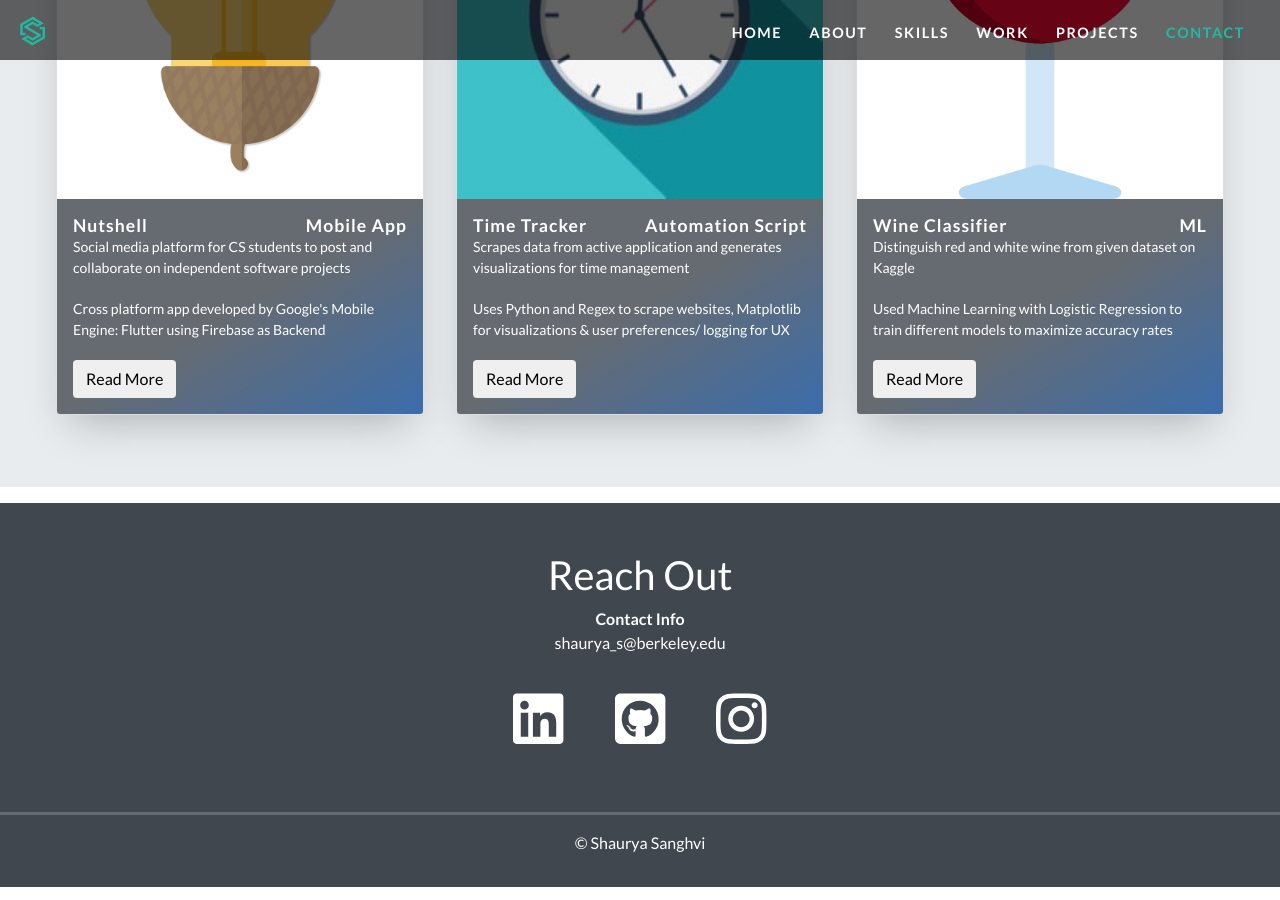
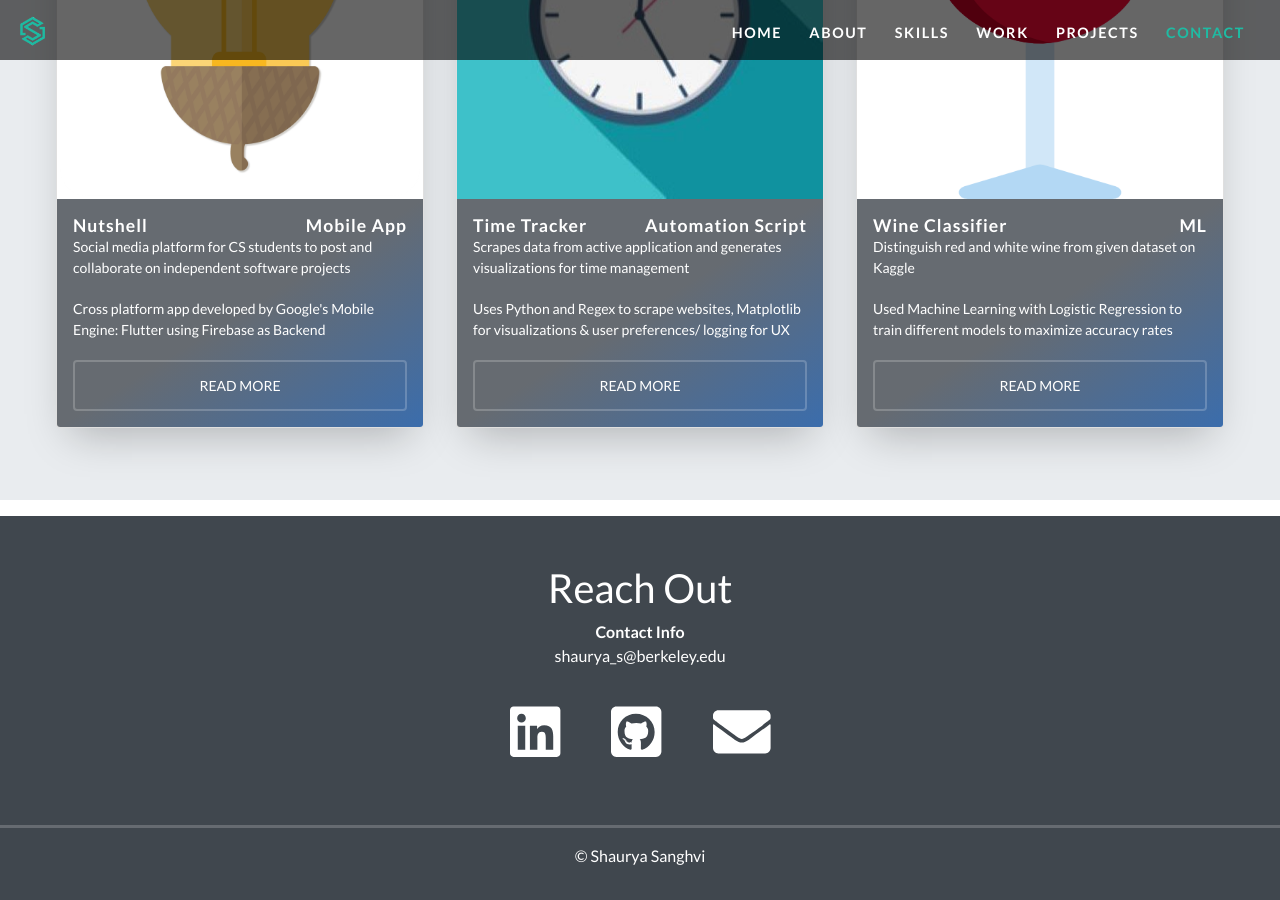
Before and after one commit to ShauryaS99/ShauryaS99.github.io, a Jekyll site: the page myWebsite/index.html, which Jekyll copies as it is, in a window 1280 px wide and 900 px high, scrolled down 3031 px. Built offline with Jekyll 4.4.1, drawn with Linux system fonts in a browser that asks for light colours; nearby versions of some CDN libraries.

Commit message:
fixed some css stuff for projects

```diff
--- a/myWebsite/index.html
+++ b/myWebsite/index.html
@@ -514,8 +514,8 @@
 			<i class="fab fa-linkedin"></i></a>
 			<a href="https://www.github.com/ShauryaS99" target = "_blank">
 			<i class="fab fa-github-square"></i></a>
-			<a href="https://www.instagram.com/" target = "_blank">
-			<i class="fab fa-instagram"></i></a>
+			<a href="mailto:shaurya_s@berkeley.edu?Subject=Hello!" target = "_blank">
+			<i class="fas fa-envelope"></i></a>
 		</div>
 		<hr class="socket">
 		&copy; Shaurya Sanghvi
--- a/myWebsite/style.css
+++ b/myWebsite/style.css
@@ -299,21 +299,21 @@ h3.heading {
   vertical-align: middle;
 }
 
-.main btn {
+.card_btn {
   color: #ffffff;
   padding: 0.8rem;
   font-size: 14px;
   text-transform: uppercase;
   border-radius: 4px;
   font-weight: 400;
-  display: block;
+  display: inline-block;
   width: 100%;
   cursor: pointer;
-  border: 1px solid rgba(255, 255, 255, 0.2);
-  background: transparent;
+  border: 2px solid rgba(255, 255, 255, 0.2);
+  background-color: transparent;
 }
 
-.main btn:hover {
+.main .card_btn:hover {
   background-color: rgba(255, 255, 255, 0.12);
 }
 
```
